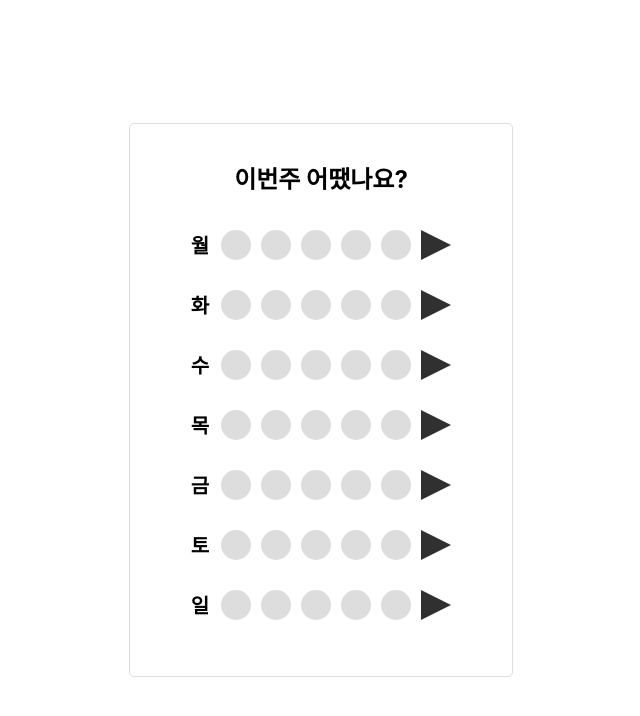
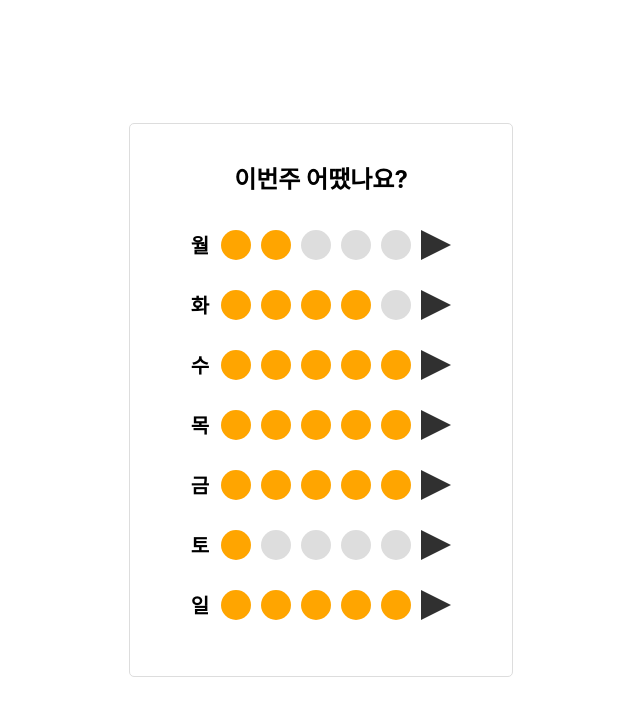
Before and after one commit to parkksss/week_rating_note, a React (Create React App) app: page / in a window 1280 px wide. Shown: the top 716 px of the page, without its empty margins (319-959 px from the left). Built offline with nearby package versions, Linux system fonts and the light colour scheme.

Commit message:
add random score in main page

```diff
--- a/src/Week.js
+++ b/src/Week.js
@@ -1,4 +1,4 @@
-import React from 'react';
+import React, { useState } from 'react';
 import styled from 'styled-components';
 import { Route } from 'react-router-dom';
 
@@ -6,7 +6,25 @@ import { useHistory } from "react-router-dom";
 
 const Week = (props) => {
   const my_lists = props.list;
+  // const my_states = props.state;
+
+  const score = [0, 1, 2, 3, 4];
   let history = useHistory();
+
+  const [state, setState] = useState(() => {
+    let initialState = [1, 1, 1, 1, 1, 1, 1];
+    for (let i = 0; i < initialState.length; i++) {
+      initialState[i] = Math.floor(Math.random() * 5);
+    }
+    const states = initialState.map((item) => {
+      let check = [false, false, false, false, false];
+      for (let i = 0; i < 5; i++) {
+        check[i] = i <= item ? true : false;
+      }
+      return check;
+    });
+    return states;
+  });
 
   return (
     <div>
@@ -17,11 +35,13 @@ const Week = (props) => {
             <ItemStyle key={index}>
               {list}
               <CircleWrap>
-                <Circle></Circle>
-                <Circle></Circle>
-                <Circle></Circle>
-                <Circle></Circle>
-                <Circle></Circle>
+                {score.map((el, idx) => {
+                  console.log(el, state[index])
+                  return (<Circle
+                            key={idx}
+                            completed={state[index][idx]}></Circle>
+                  );
+                })}
               </CircleWrap>
               <Button onClick={() => {
               const day = my_lists[index]
@@ -60,7 +80,7 @@ const CircleWrap = styled.div`
 const Circle = styled.div`
   width: 30px;
   height: 30px;
-  background-color: #ddd;
+  background-color: ${(props) => (props.completed ? "orange" : "#ddd")};
   margin: 5px;
   border-radius: 50%;
 `;
```
Also changed, not shown: src/App.js (+16 -0 lines).
